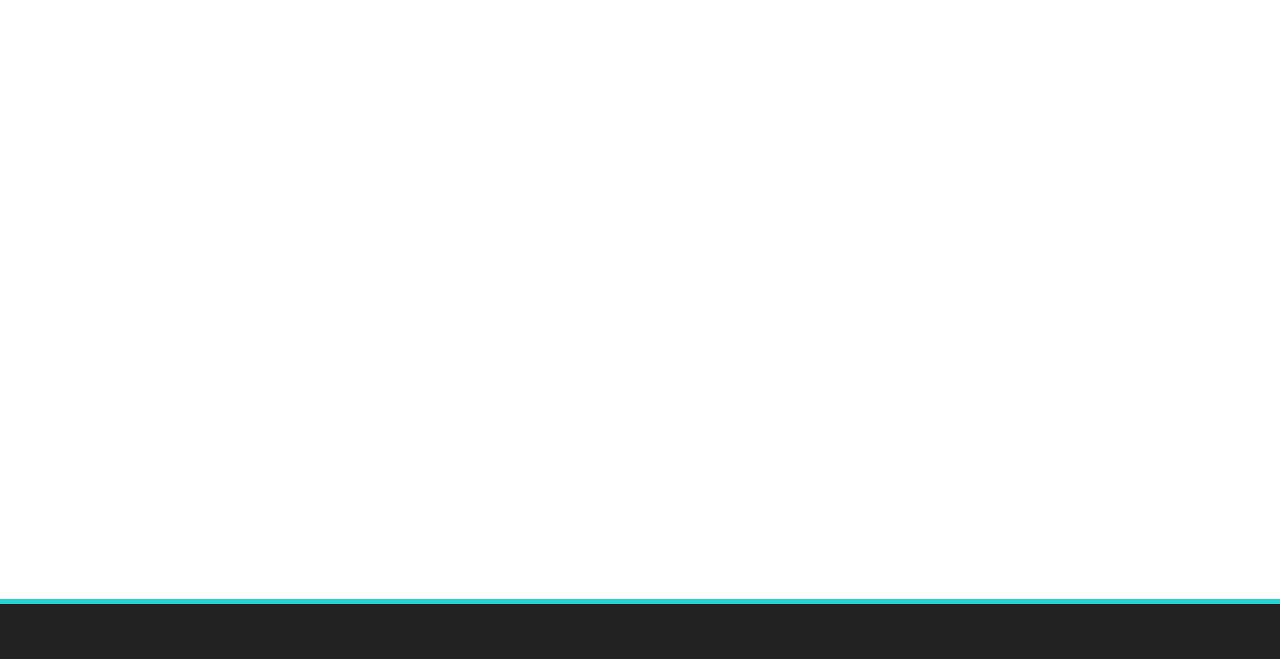
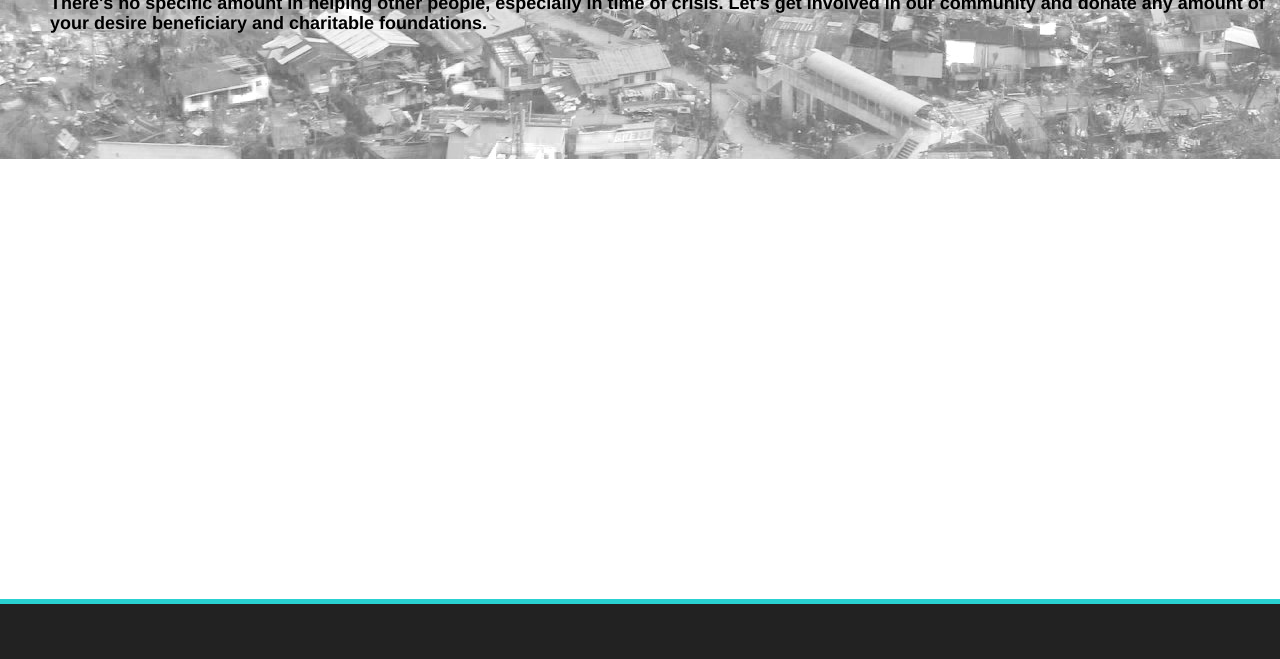
Before and after one commit to kikz4life/globe-labs-client, a website: page app/index.html in a window 1280 px wide. Shown: the part 161-820 px from the top of the page. Drawn offline with Linux system fonts and the light colour scheme.

Commit message:
error on show banner.

```diff
--- a/app/index.html
+++ b/app/index.html
@@ -41,7 +41,7 @@
       </div>
     </div>
 
-    <div class="banner" ng-show="showBanner()">
+    <div class="banner" ng-hide="showBanner">
       <h2>Let's Help our Community!</h2>
       <h4>There's no specific amount in helping other people, especially in time of crisis. Let's get involved in our community and donate any amount of your desire beneficiary and charitable foundations. </h4>
       <!-- <div class="fbconnect" ng-controller="FacebookCtrl">
--- a/app/js/controllers/controllers.js
+++ b/app/js/controllers/controllers.js
@@ -6,7 +6,7 @@ angular.module('myApp.controllers', ['LocalStorageModule']).
   controller('LoginCtrl', ['$scope', '$location', 'Utils', 'localStorageService', 'Api', function(scope, location, Utils, session, Api) {
   	console.log('loaded loginCtrl');
 
-    // scope.showBanner = true;
+    // scope.showBanner = false;
 
   }])
 
```
